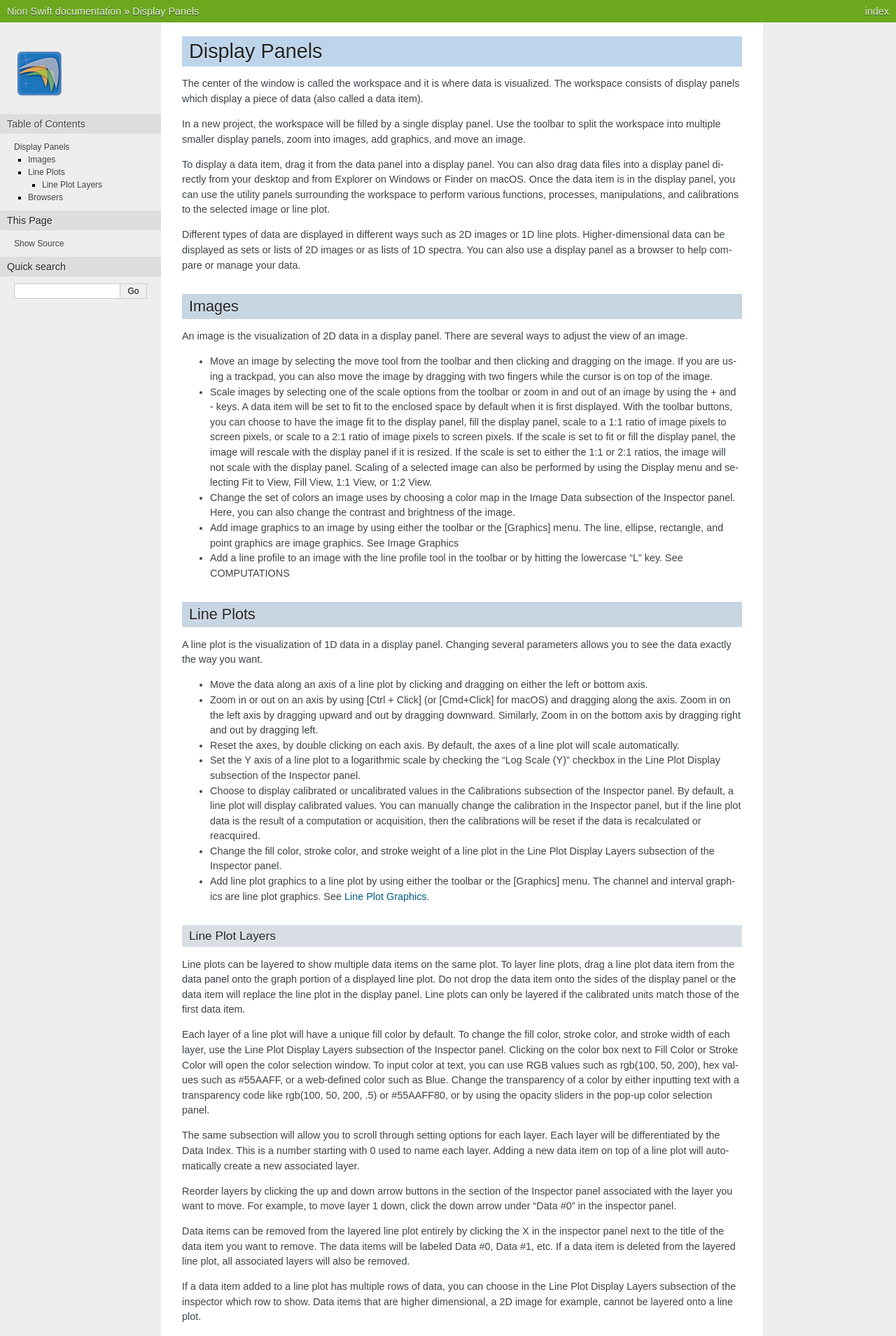
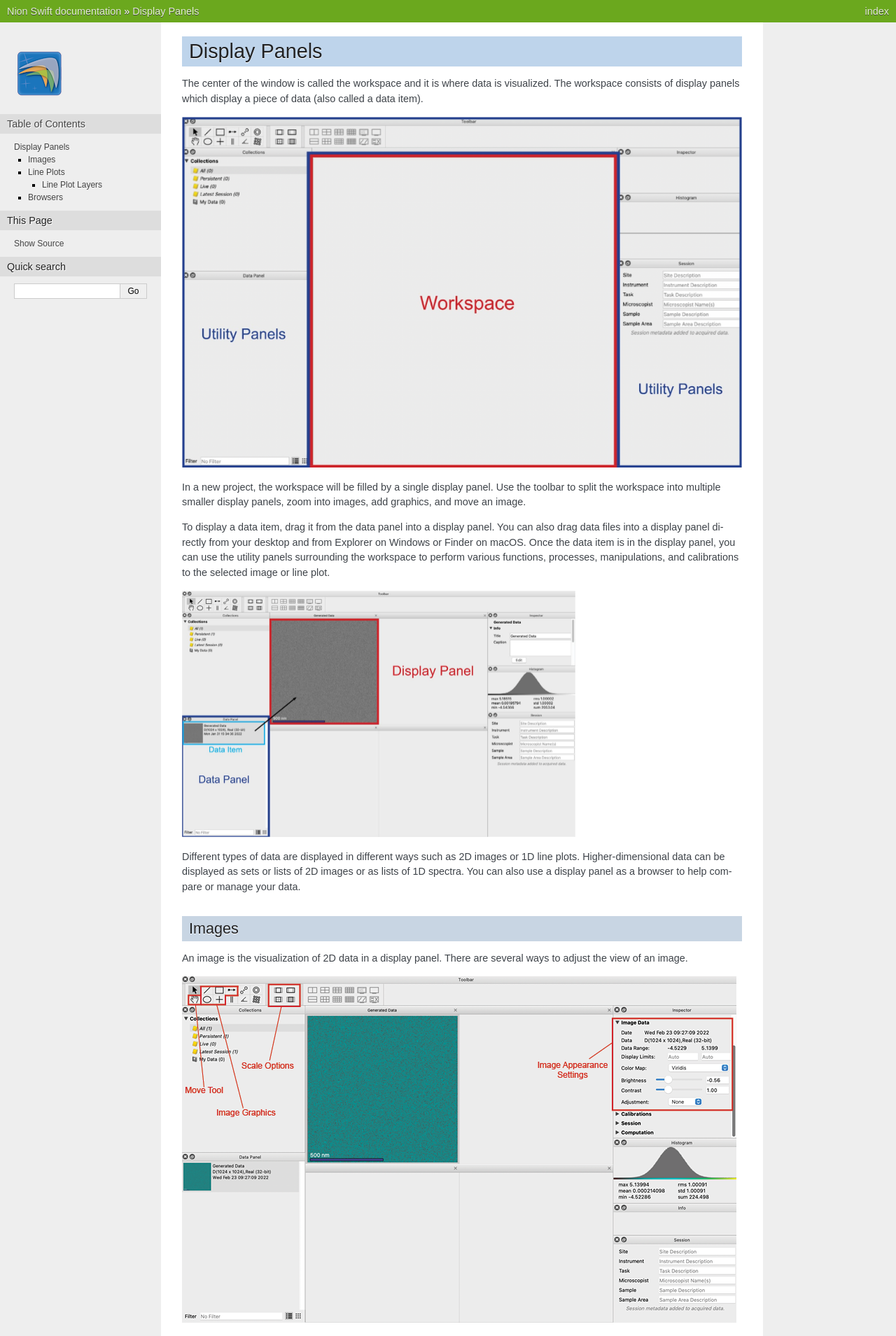
Before and after one commit to nion-software/nionswift, a Sphinx documentation site: the page built from docs/display_panels.rst, in a window 1280 px wide. Shown: the top 1909 px of the page at 70% size. Built offline with Sphinx 7.4.7, drawn with Linux system fonts in a browser that asks for light colours.

Commit message:
Add Images

```diff
--- a/docs/display_panels.rst
+++ b/docs/display_panels.rst
@@ -7,13 +7,17 @@ Display Panels
 **************
 The center of the window is called the workspace and it is where data is visualized. The workspace consists of display panels which display a piece of data (also called a data item).
 
-
+.. image:: graphics/workspace_layout.png
+    :width: 937
+    :alt: Workspace Layout
 
 In a new project, the workspace will be filled by a single display panel. Use the toolbar to split the workspace into multiple smaller display panels, zoom into images, add graphics, and move an image.
 
 To display a data item, drag it from the data panel into a display panel. You can also drag data files into a display panel directly from your desktop and from Explorer on Windows or Finder on macOS. Once the data item is in the display panel, you can use the utility panels surrounding the workspace to perform various functions, processes, manipulations, and calibrations to the selected image or line plot.
 
-
+.. image:: graphics/data_to_display.png
+    :width: 562
+    :alt: Dragging Data Items into Display Panels to Display Them
 
 Different types of data are displayed in different ways such as 2D images or 1D line plots. Higher-dimensional data can be displayed as sets or lists of 2D images or as lists of 1D spectra. You can also use a display panel as a browser to help compare or manage your data.
 
@@ -23,7 +27,9 @@ Images
 ======
 An image is the visualization of 2D data in a display panel. There are several ways to adjust the view of an image.
 
-
+.. image:: graphics/images_infographic.png
+    :width: 792
+    :alt: Adjusting Images
 
 * Move an image by selecting the move tool from the toolbar and then clicking and dragging on the image. If you are using a trackpad, you can also move the image by dragging with two fingers while the cursor is on top of the image.
 
@@ -41,7 +47,9 @@ Line Plots
 ==========
 A line plot is the visualization of 1D data in a display panel. Changing several parameters allows you to see the data exactly the way you want.
 
-
+.. image:: graphics/line_plot_infographic.png
+    :width: 792
+    :alt: Adjusting Line Plots
 
 * Move the data along an axis of a line plot by clicking and dragging on either the left or bottom axis.
 
@@ -60,6 +68,10 @@ A line plot is the visualization of 1D data in a display panel. Changing several
 Line Plot Layers
 ----------------
 Line plots can be layered to show multiple data items on the same plot. To layer line plots, drag a line plot data item from the data panel onto the graph portion of a displayed line plot. Do not drop the data item onto the sides of the display panel or the data item will replace the line plot in the display panel. Line plots can only be layered if the calibrated units match those of the first data item.
+
+.. image:: graphics/line_plot_layers_infographic.png
+    :width: 792
+    :alt: Adjust Line Plot Layers
 
 Each layer of a line plot will have a unique fill color by default. To change the fill color, stroke color, and stroke width of each layer, use the Line Plot Display Layers subsection of the Inspector panel. Clicking on the color box next to Fill Color or Stroke Color will open the color selection window. To input color at text, you can use RGB values such as rgb(100, 50, 200), hex values such as #55AAFF, or a web-defined color such as Blue. Change the transparency of a color by either inputting text with a transparency code like rgb(100, 50, 200, .5) or #55AAFF80, or by using the opacity sliders in the pop-up color selection panel.
 
@@ -81,7 +93,9 @@ Browsers
 ========
 To use a display panel as a browser, use the menu item [Display > Thumbnail Browser] or [Display > Grid Browser] or hit the lowercase “V” key while a display panel is selected to switch between the display, the thumbnail browser, and the grid browser.
 
-
+.. image:: graphics/browsers_infographic.png
+    :width: 792
+    :alt: Thumbnail and Grid Browsers
 
 A thumbnail browser shows a large image of the selected item but also shows thumbnail images of the other items. Click on a thumbnail image or use the left and right arrow keys to quickly switch between images.
 
```
Also changed, not shown: docs/graphics/browsers_infographic.png (added), docs/graphics/data_to_display.png (added), docs/graphics/images_infographic.png (added), docs/graphics/line_plot_infographic.png (added), docs/graphics/line_plot_layers_infographic.png (added).
